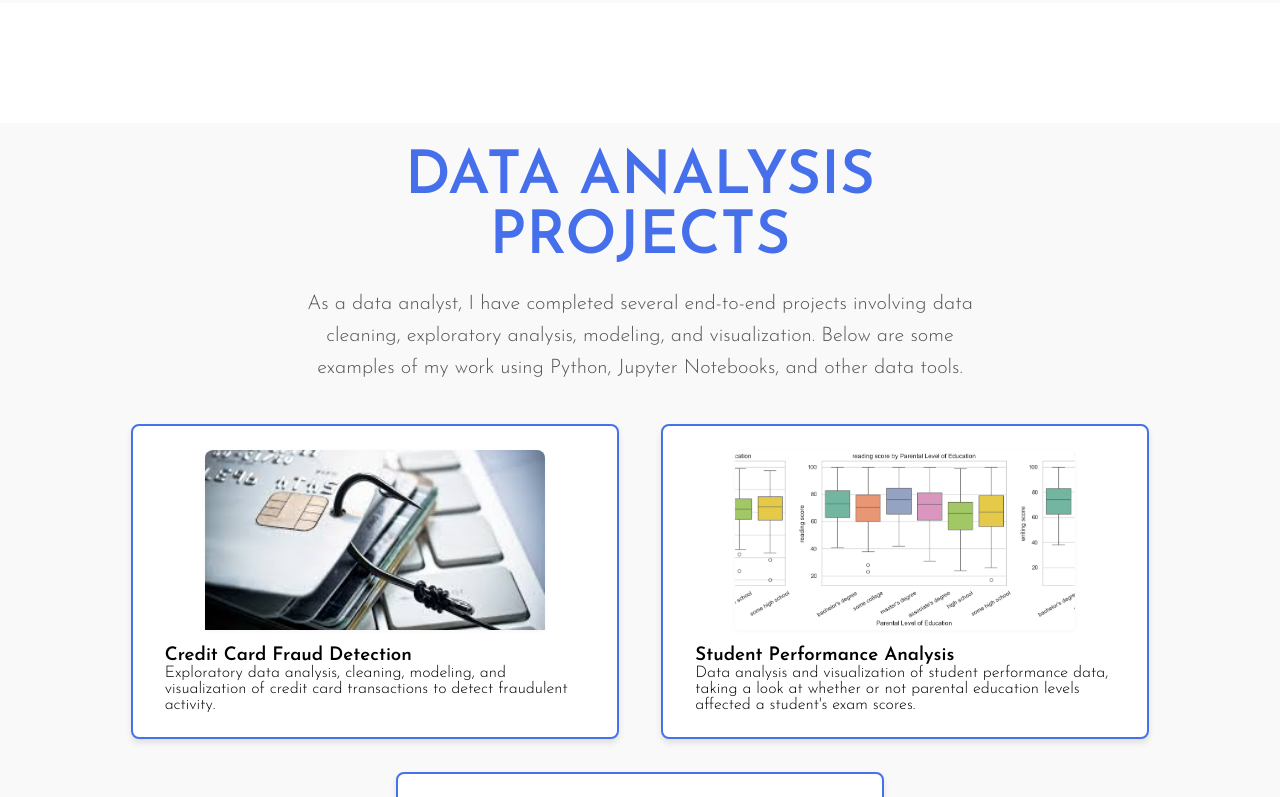
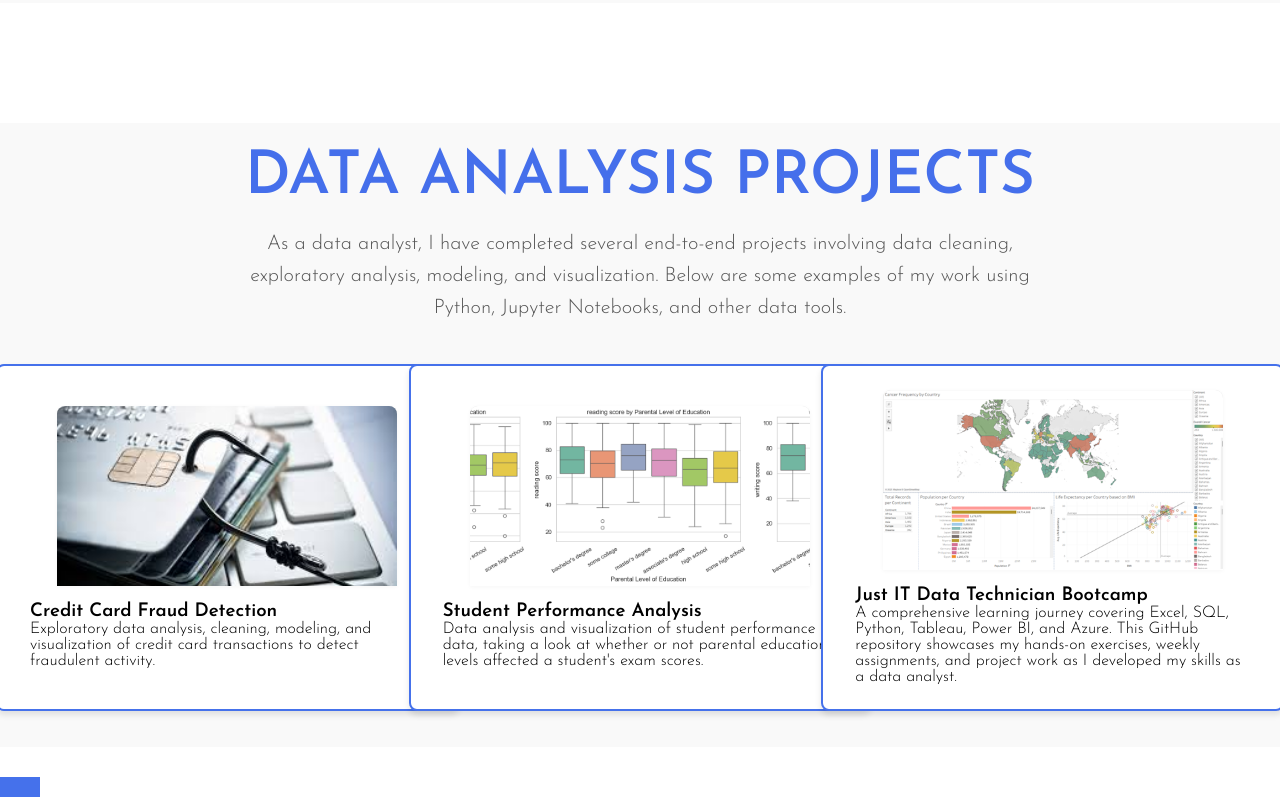
Before and after one commit to Lee0997/Portfolio-2.0, a React (Create React App) app: page / in a window 1280 px wide. Shown: the part 3880-4677 px from the top of the page. Built offline with nearby package versions, Linux system fonts and the light colour scheme.

Commit message:
Fixed height issue in the data analysis section

```diff
--- a/src/components/dataprojects/dataprojects.css
+++ b/src/components/dataprojects/dataprojects.css
@@ -27,23 +27,23 @@
 
 /* Inherit layout from .wl and .w for consistency */
 .wl-data-projects {
-  padding: 25px 100px;
+  padding: 25px 30px;
   display: flex;
   flex-direction: column;
   align-items: center;
   text-align: center;
-  min-height: 100vh;
+  min-height: 60vh;
   background-color: #f9f9f9;
-  margin-top: 60px;
-  margin-bottom: 60px;
+  margin-top: 30px;
+  margin-bottom: 30px;
 }
 
 .wl-list-data {
-  display: flex;
-  flex-wrap: wrap;
-  justify-content: space-evenly;
+  display: grid;
+  grid-template-columns: repeat(auto-fit, minmax(300px, 1fr));
+  gap: 18px;
   width: 100%;
-  gap: 2px;
+  justify-items: center;
 }
 
 .w-data-project {
@@ -51,10 +51,10 @@
   border-radius: 8px;
   box-shadow: 0 2px 8px rgba(0, 0, 0, 0.07);
   margin-bottom: 0.7rem;
-  padding: 1.5rem 2rem;
-  flex: 1 1 350px;
-  min-width: 320px;
-  max-width: 420px;
+  padding: 1.1rem 1.2rem;
+  flex: 1 1 280px;
+  min-width: 260px;
+  max-width: 340px;
   transition: box-shadow 0.2s;
   display: flex;
   flex-direction: column;
```
